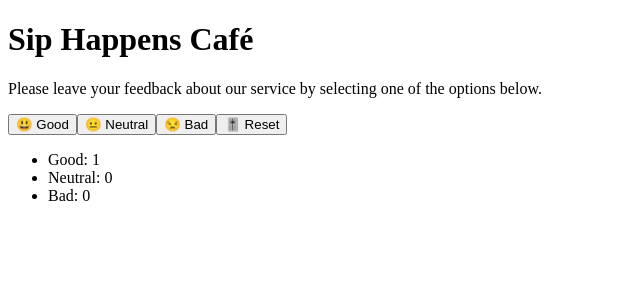
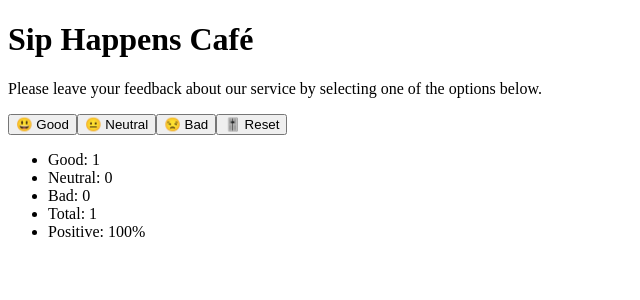
Before and after one commit to kuzmavasil74/goit-react-hw-02, a React (Vite) app: page / in a window 1280 px wide. Both pictures are taken after a click on the button "😃 Good". Shown: the top 300 px of the page, without its empty margins (0-640 px from the left). Built offline with nearby package versions, Linux system fonts and the light colour scheme.

Commit message:
kuzma_task-5

```diff
--- a/src/App.jsx
+++ b/src/App.jsx
@@ -17,6 +17,9 @@ function App() {
     setFeedback({ ...feedback, [feedbackType]: feedback[feedbackType] + 1 })
   }
   const totalFeedback = feedback.good + feedback.neutral + feedback.bad
+  const positiveFeedback = Math.round(
+    ((feedback.good + feedback.neutral) / totalFeedback) * 100
+  )
   const visibleReset = totalFeedback > 0
   const resetFeedback = () => {
     setFeedback(initialFeedback)
@@ -32,7 +35,11 @@ function App() {
       {totalFeedback === 0 ? (
         <Notification />
       ) : (
-        <Feedback feedback={feedback} />
+        <Feedback
+          feedback={feedback}
+          totalFeedback={totalFeedback}
+          positiveFeedback={positiveFeedback}
+        />
       )}
     </>
   )
--- a/src/components/Feedback/Feedback.jsx
+++ b/src/components/Feedback/Feedback.jsx
@@ -1,10 +1,12 @@
-const Feedback = ({ feedback }) => {
+const Feedback = ({ feedback, totalFeedback, positiveFeedback }) => {
   return (
     <div>
       <ul>
         <li>Good: {feedback.good}</li>
         <li>Neutral: {feedback.neutral}</li>
         <li>Bad: {feedback.bad}</li>
+        <li>Total: {totalFeedback}</li>
+        <li>Positive: {positiveFeedback}%</li>
       </ul>
     </div>
   )
```
